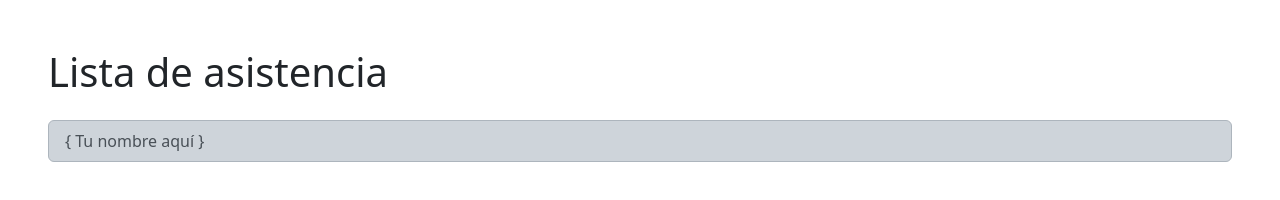
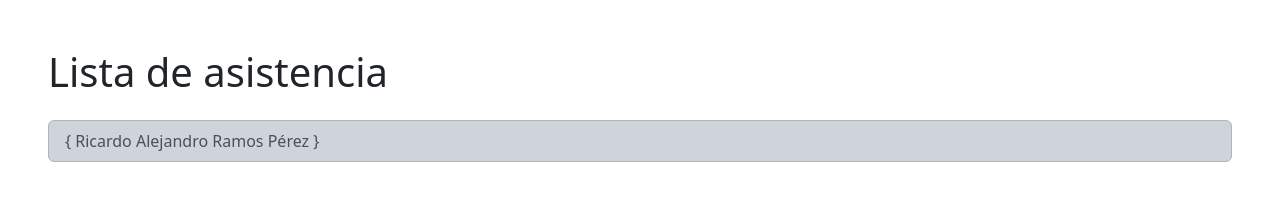
Before and after one commit to Club-Azure-GitHub-IA-Ruby/Semana-03, a plain HTML site: page index.html in a window 1280 px wide. Drawn offline with nearby package versions, Linux system fonts and the light colour scheme.

Commit message:
agregue mi nombre - 20186616

```diff
--- a/index.html
+++ b/index.html
@@ -11,7 +11,7 @@
     <div class="p-5">
         <h1>Lista de asistencia</h1>
         <ul class="list-group my-4">
-            <li class="list-group-item list-group-item-dark">{ Tu nombre aquí }</li>
+            <li class="list-group-item list-group-item-dark">{ Ricardo Alejandro Ramos Pérez }</li>
         </ul>
     </div>
 
```
